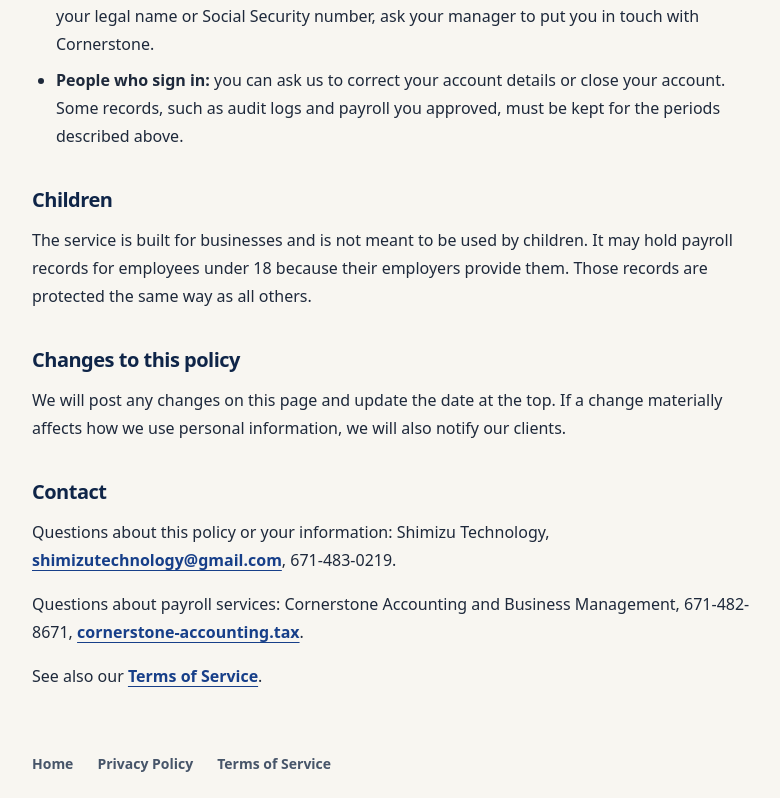
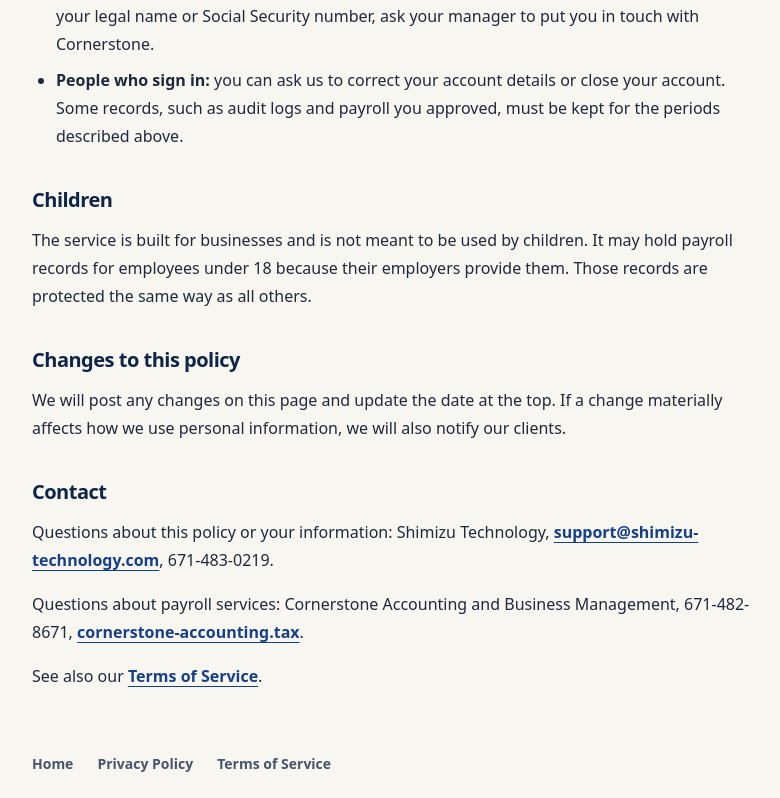
Before and after one commit to Shimizu-Technology/cornerstone-payroll, a React (Vite) app in the folder web/: page /privacy in a window 1280 px wide. Shown: the part 4718-5516 px from the top of the page, without its empty margins (244-1024 px from the left). Built offline with nearby package versions, Linux system fonts and the light colour scheme; no server answers.

Commit message:
Use shimizu-technology.com addresses for support and contact

```diff
--- a/web/deploy/employee/legal/employee-privacy-2026-12-01-draft.html
+++ b/web/deploy/employee/legal/employee-privacy-2026-12-01-draft.html
@@ -46,7 +46,7 @@
     <section>
       <h2>Delivery choices and questions</h2>
       <p>Pay statements and Form W-2GU each have a separate consent if electronic delivery is offered. The disclosure for each document explains paper delivery and how to withdraw. The app does not send text messages today. Any future texts would require separate consent.</p>
-      <p>For questions or requests about your information, contact your employer using the contacts listed in Help, or ask your manager. Your employer can put you in touch with Cornerstone if needed. Shimizu Technology operates the platform and works with your employer and Cornerstone on technical issues. Its published platform contact is <a href="mailto:shimizutechnology@gmail.com">shimizutechnology@gmail.com</a>. We post updates to this notice here with a new version and effective date.</p>
+      <p>For questions or requests about your information, contact your employer using the contacts listed in Help, or ask your manager. Your employer can put you in touch with Cornerstone if needed. Shimizu Technology operates the platform and works with your employer and Cornerstone on technical issues. Its published platform contact is <a href="mailto:support@shimizu-technology.com">support@shimizu-technology.com</a>. We post updates to this notice here with a new version and effective date.</p>
     </section>
   </main>
   <footer><nav aria-label="Legal"><a href="/terms">Terms of Use</a><a href="/privacy">Privacy Notice</a></nav></footer>
--- a/web/src/pages/legal/PrivacyPolicy.tsx
+++ b/web/src/pages/legal/PrivacyPolicy.tsx
@@ -225,8 +225,8 @@ export function PrivacyPolicy() {
       <LegalSection id="contact" title="Contact">
         <p>
           Questions about this policy or your information: Shimizu Technology,{' '}
-          <a href="mailto:shimizutechnology@gmail.com" className="font-semibold text-primary-800 underline underline-offset-4">
-            shimizutechnology@gmail.com
+          <a href="mailto:support@shimizu-technology.com" className="font-semibold text-primary-800 underline underline-offset-4">
+            support@shimizu-technology.com
           </a>
           , 671-483-0219.
         </p>
--- a/web/src/pages/legal/TermsOfService.tsx
+++ b/web/src/pages/legal/TermsOfService.tsx
@@ -122,8 +122,8 @@ export function TermsOfService() {
         </p>
         <p>
           Shimizu Technology,{' '}
-          <a href="mailto:shimizutechnology@gmail.com" className="font-semibold text-primary-800 underline underline-offset-4">
-            shimizutechnology@gmail.com
+          <a href="mailto:support@shimizu-technology.com" className="font-semibold text-primary-800 underline underline-offset-4">
+            support@shimizu-technology.com
           </a>
           , 671-483-0219.
         </p>
```
Also changed, not shown: 2 other files (tests, documents, lock files or other folders).
